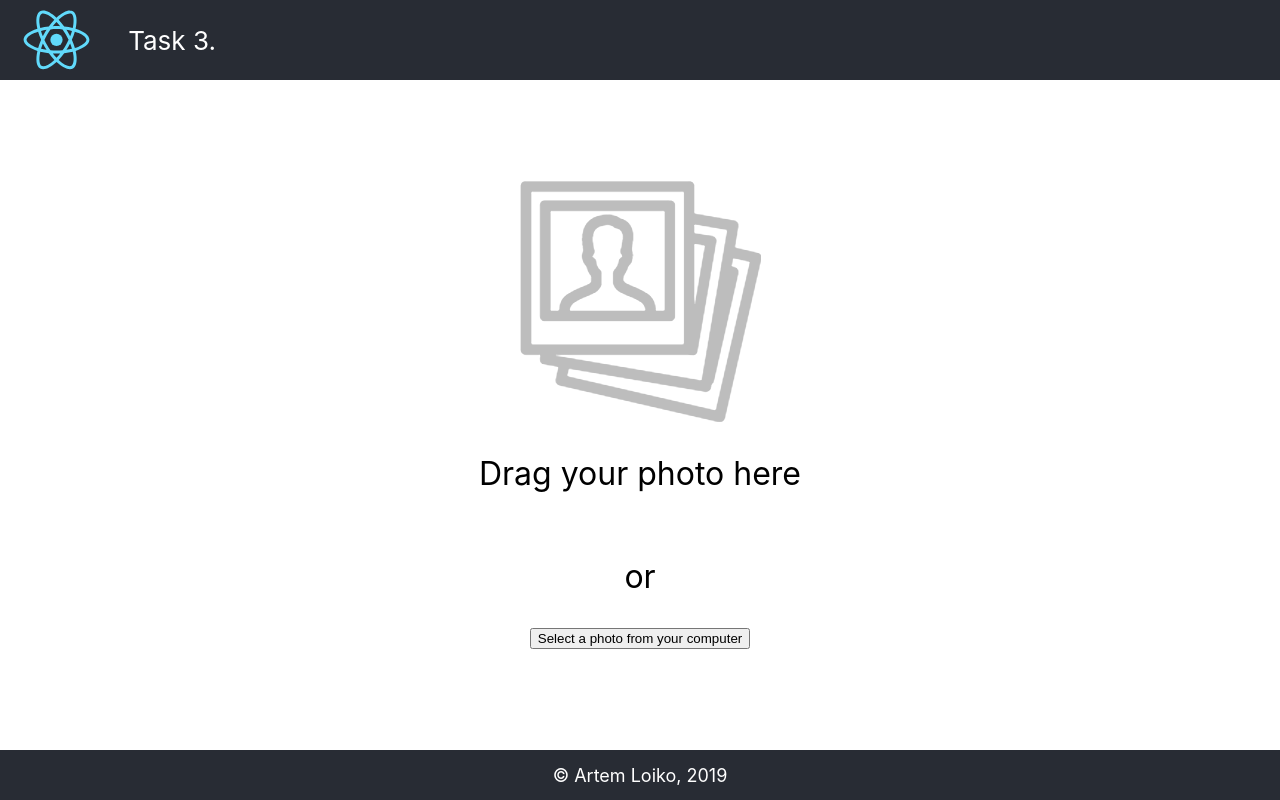
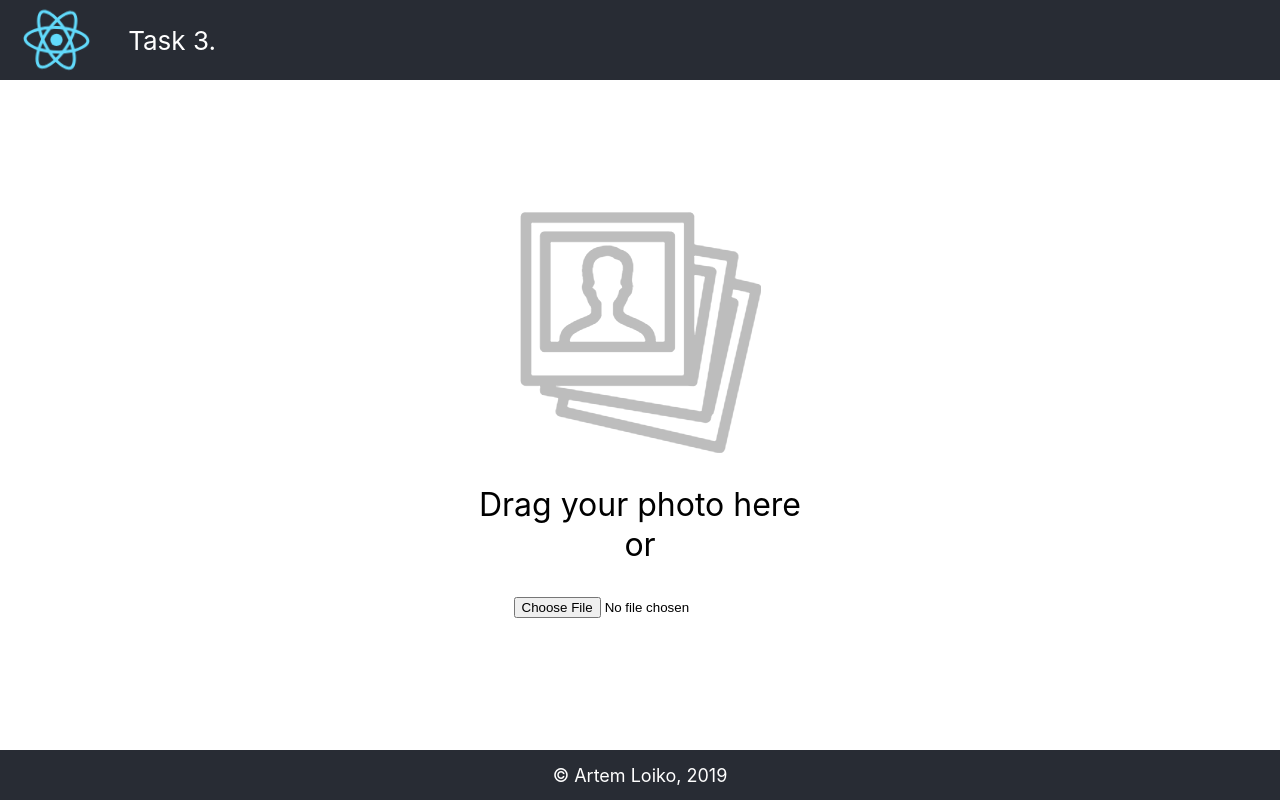
Before and after one commit to artemloiko/artem-test-tasks, a React (Create React App) app in the folder hw-task3/: page / in a window 1280 px wide. Built offline with nearby package versions, Linux system fonts and the light colour scheme.

Commit message:
Fixed some styles

```diff
--- a/hw-task3/src/App.css
+++ b/hw-task3/src/App.css
@@ -5,7 +5,7 @@
 }
 
 .App-logo {
-  animation: App-logo-spin infinite 1s cubic-bezier(0.59, -0.4, 0.5, 2);
+  animation: App-logo-spin infinite 360s ease;
   height: 100%;
   pointer-events: none;
   margin-right: 15px;
--- a/hw-task3/src/components/PhotoUpload/PhotoUpload.css
+++ b/hw-task3/src/components/PhotoUpload/PhotoUpload.css
@@ -7,4 +7,6 @@
 
 .PhotoUpload__text {
   font-size: calc(16px + 2vmin);
+  line-height: 1.25;
+  text-align: center;
 }
--- a/hw-task3/src/components/PhotoUpload/PhotoUpload.js
+++ b/hw-task3/src/components/PhotoUpload/PhotoUpload.js
@@ -6,9 +6,12 @@ export default function PhotoUpload() {
   return (
     <div className="PhotoUpload">
       <img className="PhotoUpload__image" src={uploadImage} alt="Select it on your computer" />
-      <p className="PhotoUpload__text">Drag your photo here</p>
-      <p className="PhotoUpload__text">or</p>
-      <button className="PhotoUpload__button">Select a photo from your computer</button>
+      <p className="PhotoUpload__text">
+        Drag your photo here
+        <br />
+        or
+      </p>
+      <input type="file" className="PhotoUpload__button" />
     </div>
   );
 }
```
